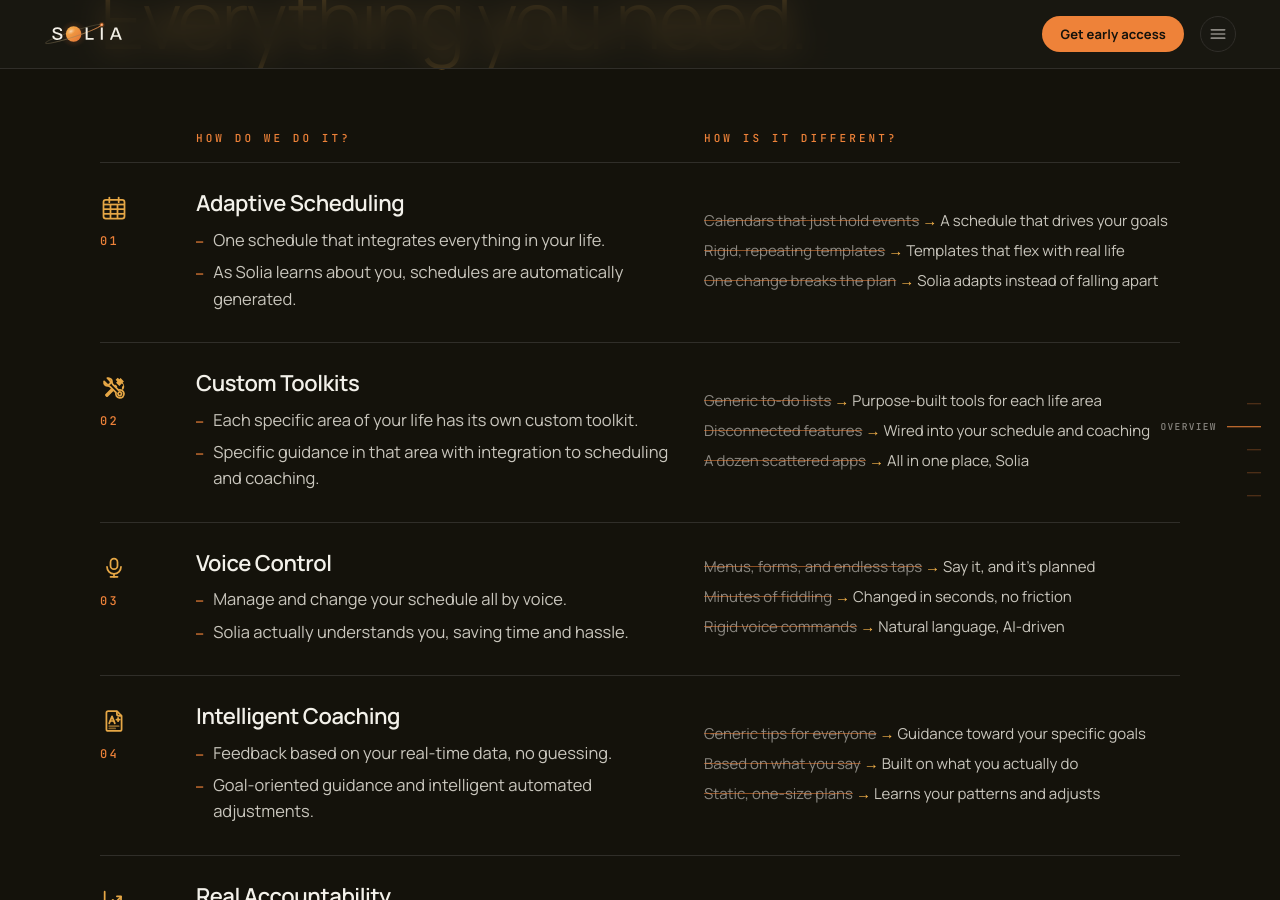
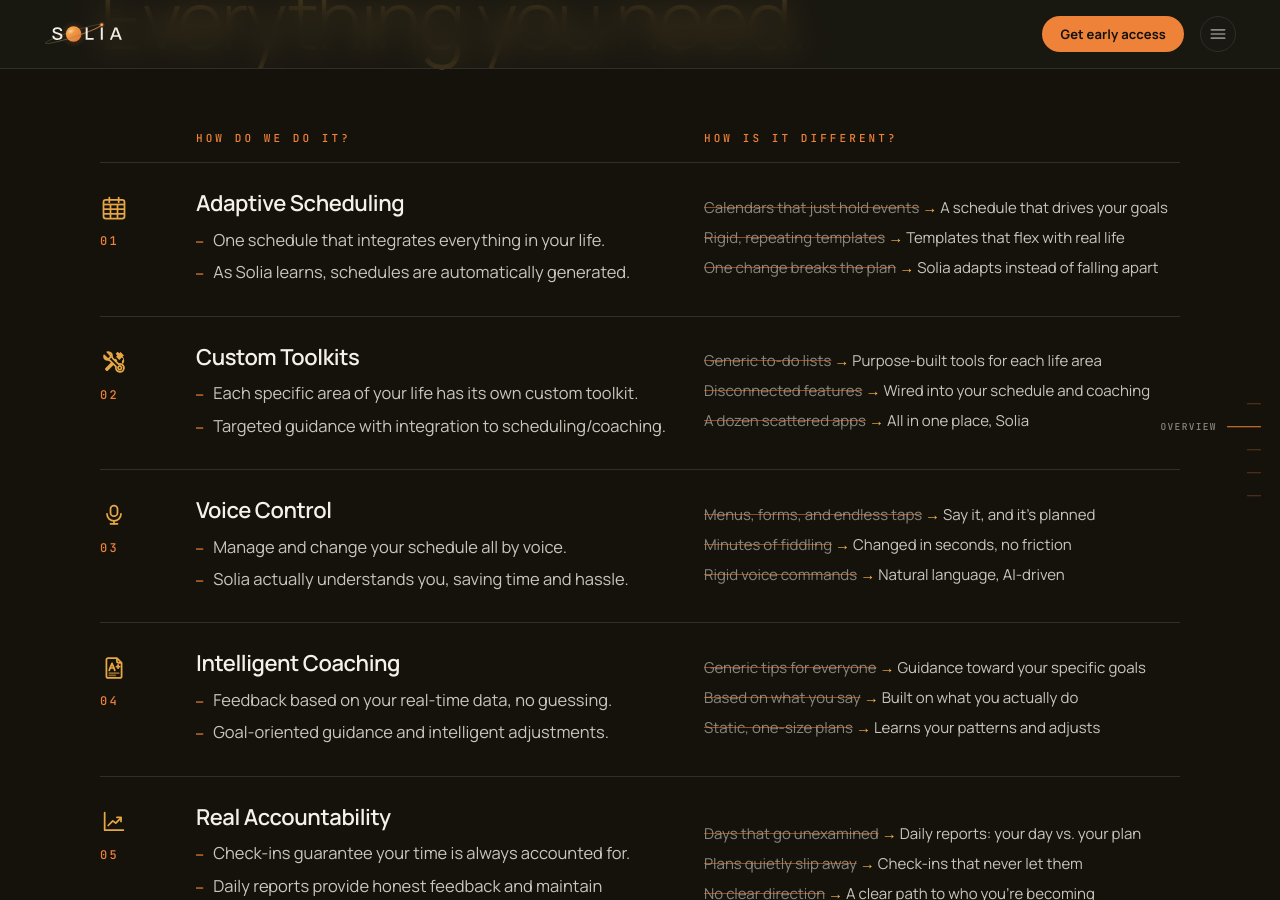
Before and after one commit to Solia-SaaS/Solia-Site, a Jekyll site: the page built from index.html, in a window 1280 px wide and 900 px high, scrolled down 2260 px. Built offline with Jekyll 4.4.1, drawn with Linux system fonts in a browser that asks for light colours; some of the changed text lies outside the part shown.

Commit message:
How-we-do-it bullets: four owner tightenings
Co-Authored-By: Claude Fable 5 <noreply@anthropic.com>

```diff
--- a/index.html
+++ b/index.html
@@ -315,7 +315,7 @@ description: Solia is a Life Operating System designed to align your actions wit
             <h3>Adaptive Scheduling</h3>
             <ul class="how-desc">
               <li>One schedule that integrates everything in your life.</li>
-              <li>As Solia learns about you, schedules are automatically generated.</li>
+              <li>As Solia learns, schedules are automatically generated.</li>
             </ul>
           </div>
           <ul class="how-diff">
@@ -330,7 +330,7 @@ description: Solia is a Life Operating System designed to align your actions wit
             <h3>Custom Toolkits</h3>
             <ul class="how-desc">
               <li>Each specific area of your life has its own custom toolkit.</li>
-              <li>Specific guidance in that area with integration to scheduling and coaching.</li>
+              <li>Targeted guidance with integration to scheduling/coaching.</li>
             </ul>
           </div>
           <ul class="how-diff">
@@ -360,7 +360,7 @@ description: Solia is a Life Operating System designed to align your actions wit
             <h3>Intelligent Coaching</h3>
             <ul class="how-desc">
               <li>Feedback based on your real-time data, no guessing.</li>
-              <li>Goal-oriented guidance and intelligent automated adjustments.</li>
+              <li>Goal-oriented guidance and intelligent adjustments.</li>
             </ul>
           </div>
           <ul class="how-diff">
@@ -375,7 +375,7 @@ description: Solia is a Life Operating System designed to align your actions wit
             <h3>Real Accountability</h3>
             <ul class="how-desc">
               <li>Check-ins guarantee your time is always accounted for.</li>
-              <li>Daily reports give you honest feedback and enforce high standards.</li>
+              <li>Daily reports provide honest feedback and maintain standards.</li>
             </ul>
           </div>
           <ul class="how-diff">
```
